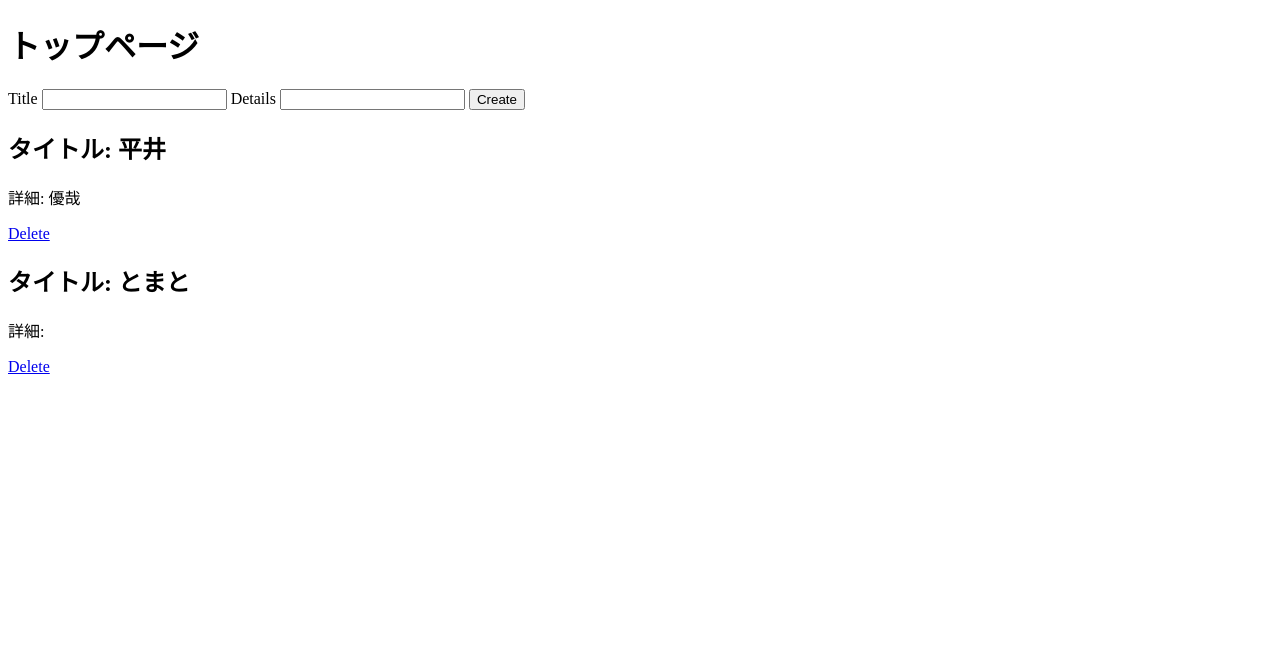
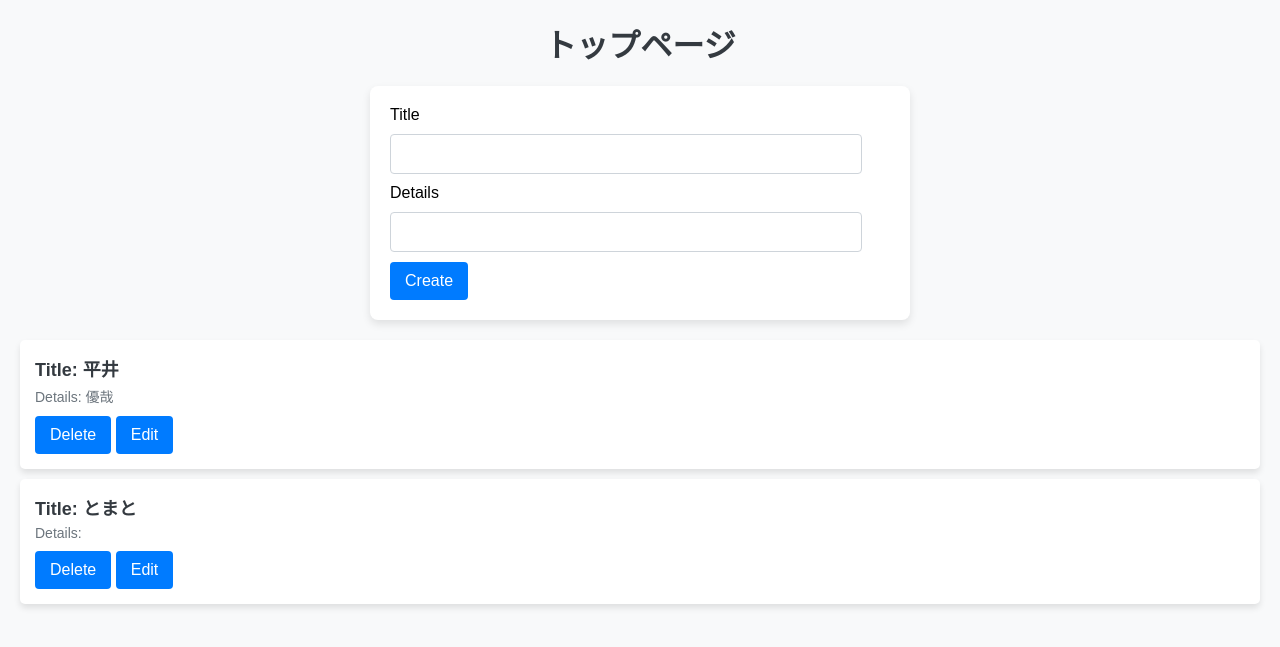
Before and after one commit to waniwanipanikku/psemi_flask, a Flask app: page / in a window 1280 px wide. Shown: the top 647 px of the page. Run offline with Flask 3, Linux system fonts and the light colour scheme; data comes from the database, SQL or seed files in the repository; both versions use the stored data as it was after the commit.

Commit message:
オプション課題

```diff
--- a/app.py
+++ b/app.py
@@ -33,5 +33,15 @@ def delete(id):
     db.session.commit()
     return redirect('/')
 
+@app.route('/edit/<int:id>', methods=['GET', 'POST'])
+def edit(id):
+    task = Todo.query.get(id)
+    if request.method == 'POST':
+        task.title = request.form.get('title')
+        task.details = request.form.get('details')
+        db.session.commit()
+        return redirect('/')
+    return render_template('edit.html', task=task)
+
 if __name__=="__main__":
     app.run(debug=True)
--- /dev/null
+++ b/static/styles.css
@@ -0,0 +1,104 @@
+/* 全体のスタイル */
+body {
+    font-family: Arial, sans-serif;
+    background-color: #f8f9fa; /* Bootstrap-like light background */
+    margin: 20px;
+    padding: 0px;
+}
+
+h1 {
+    color: #343a40; /* Dark gray color */
+    text-align: center;
+    margin: 20px 0;
+}
+
+/* フォームのスタイル */
+.form {
+    background: #ffffff;
+    padding: 20px;
+    margin: 20px auto;
+    max-width: 500px;
+    border-radius: 8px;
+    box-shadow: 0 4px 8px rgba(0, 0, 0, 0.1);
+}
+
+input[type="text"], textarea {
+    width: 90%;
+    padding: 10px;
+    margin: 10px 0;
+    border: 1px solid #ced4da;
+    border-radius: 4px;
+    font-size: 16px;
+}
+
+button, input[type="submit"] {
+    background-color: #007bff; /* Bootstrap primary color */
+    color: white;
+    border: none;
+    padding: 10px 15px;
+    border-radius: 4px;
+    cursor: pointer;
+    font-size: 16px;
+}
+
+button:hover, input[type="submit"]:hover {
+    background-color: #0056b3; /* Darker primary color */
+}
+
+/* タスクのカードデザイン */
+.task {
+    background: #ffffff;
+    padding: 15px;
+    margin-bottom: 10px;
+    border-radius: 5px;
+    box-shadow: 0 4px 6px rgba(0, 0, 0, 0.1); /* 軽い影を追加 */
+    transition: box-shadow 0.3s ease, transform 0.2s ease; /* 影と浮き上がる動きを追加 */
+}
+
+.task:hover {
+    box-shadow: 0 6px 10px rgba(0, 0, 0, 0.15); /* ホバー時の影を濃く */
+    transform: translateY(-2px); /* ホバー時に少し浮き上がる効果 */
+}
+
+.task h2 {
+    margin: 0;
+    font-size: 18px;
+    color: #343a40;
+}
+
+.task p {
+    margin: 5px 0 10px;
+    font-size: 14px;
+    color: #6c757d;
+}
+
+/* ボタン（Delete, Edit）のスタイル */
+.task-buttons {
+    display: flex;
+    gap: 10px; /* ボタン間のスペース */
+}
+
+a.btn {
+    background-color: #007bff; /* Bootstrap primary color */
+    color: white;
+    border: none;
+    padding: 10px 15px;
+    border-radius: 4px;
+    cursor: pointer;
+    font-size: 16px;
+    text-decoration: none; /* リンクの下線を削除 */
+    display: inline-block; /* ボタン風のレイアウトにする */
+    transition: background-color 0.2s ease, transform 0.2s ease;
+}
+
+a.btn:hover {
+    background-color: #0056b3; /* Darker primary color */
+    transform: translateY(-2px); /* ボタンのホバー時に少し浮き上がる */
+}
+
+hr {
+    border: none;
+    border-top: 1px solid #ddd;
+    margin: 20px auto;
+    width: 80%;
+}
--- a/templates/base.html
+++ b/templates/base.html
@@ -3,6 +3,8 @@
 <head>
 <metacharset="UTF-8"/>
 <metaname="viewport"content="width=device-width, initial-scale=1.0"/>
+<link rel="stylesheet" href="{{ url_for('static', filename='styles.css') }}">
+
 <title>Todo app</title>
 {% block head %}{% endblock %}
 </head>
--- a/templates/index.html
+++ b/templates/index.html
@@ -12,8 +12,13 @@
     </div>
 
 {% for task in tasks %}
-<h2>タイトル: {{ task.title}}</h2>
-<p>詳細: {{ task.details}}</p>
-<a href="/delete/{{ task.id }}" role="button">Delete</a>
+<div class="task">
+<h2>Title: {{ task.title}}</h2>
+<p>Details: {{ task.details}}</p>
+<div class="task-buttons"></div>
+<a href="/delete/{{ task.id }}" class="btn">Delete</a>
+<a href="/edit/{{ task.id }}" class="btn">Edit</a>
+</div>
+</div>
 {% endfor %}
 {% endblock %}
```
Also changed, not shown: templates/edit.html (added, +13 -0 lines), instance/todo.db, 1 other file.
